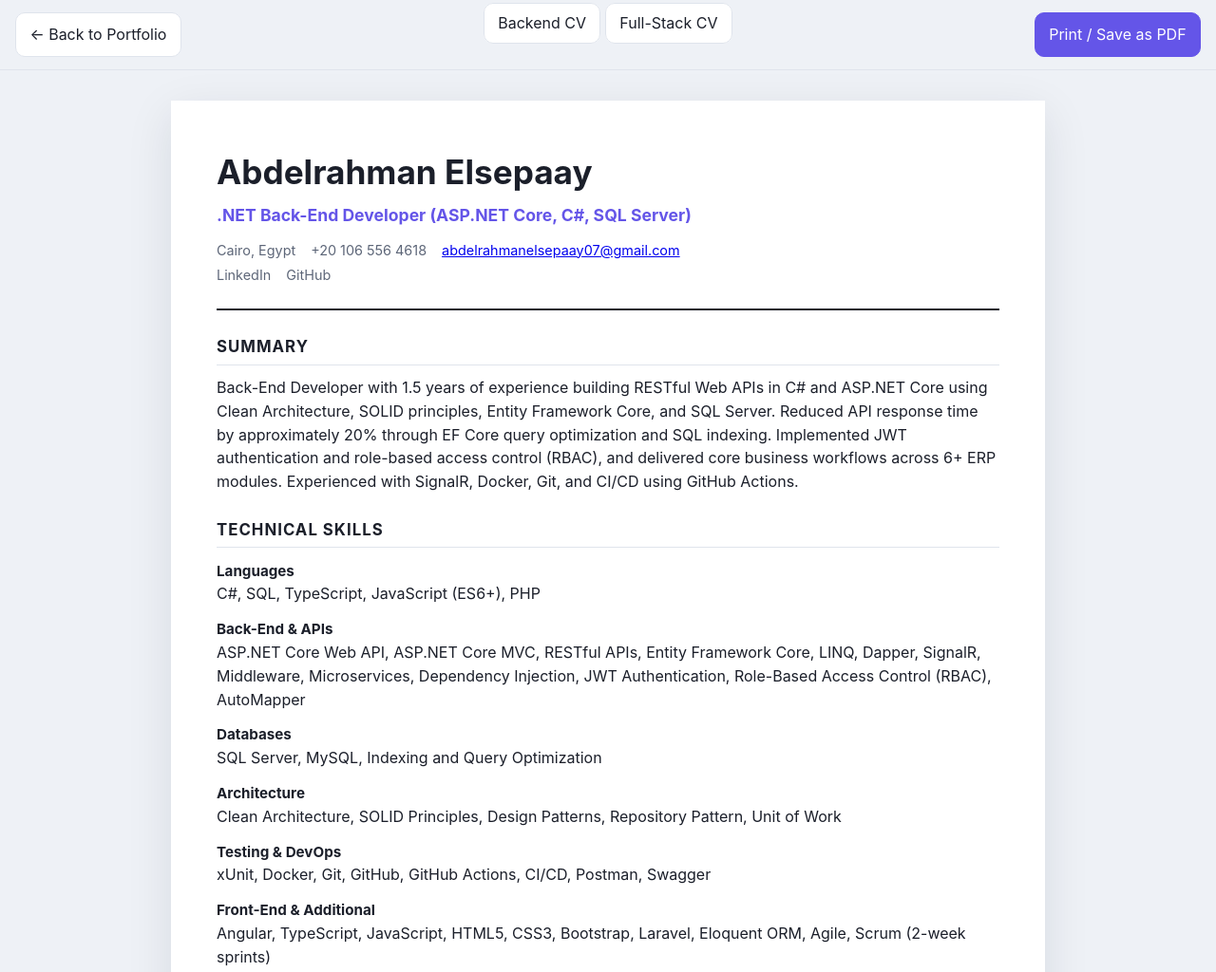
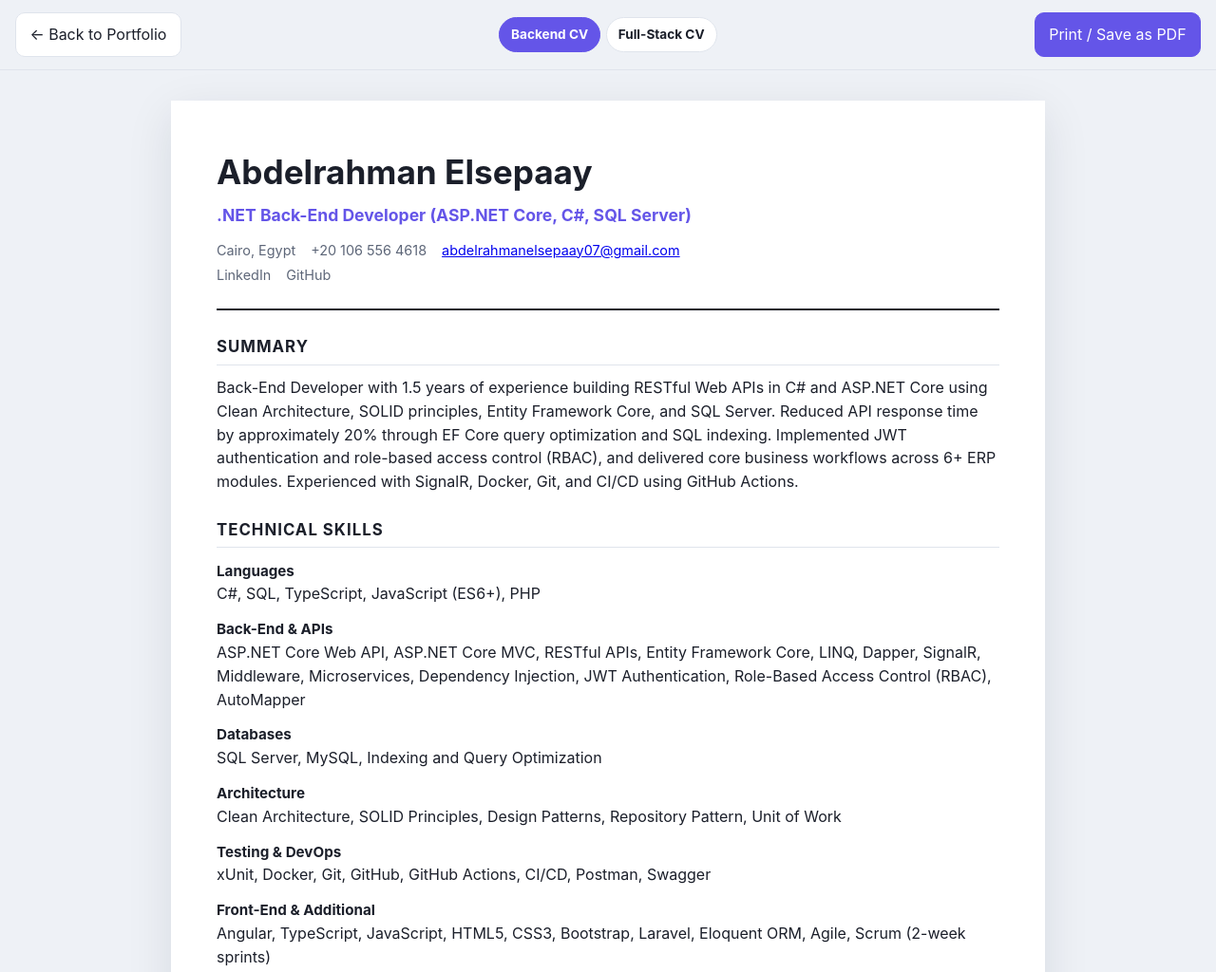
Before and after one commit to abdulRahman-muhamed07/Portfolio-main, a website: page public/cv.html in a window 1280 px wide. Shown: the top 1024 px of the page at 95% size. Drawn offline with Linux system fonts and the light colour scheme.

Commit message:
Style CV version switcher and printable navigation

```diff
--- a/public/cv.css
+++ b/public/cv.css
@@ -139,3 +139,50 @@ strong { font-weight: 700; }
   }
   @page { size: A4; margin: 14mm; }
 }
+
+
+/* CV version navigation */
+.cv-toolbar {
+  display: flex;
+  align-items: center;
+  justify-content: space-between;
+  flex-wrap: wrap;
+  gap: .65rem 1rem;
+}
+.cv-switcher {
+  display: inline-flex;
+  align-items: center;
+  gap: .35rem;
+  flex-wrap: wrap;
+}
+.cv-switcher a {
+  display: inline-flex;
+  align-items: center;
+  padding: .45rem .75rem;
+  border: 1px solid var(--line);
+  border-radius: 999px;
+  color: var(--ink);
+  text-decoration: none;
+  font-size: .85rem;
+  font-weight: 700;
+}
+.cv-switcher a.active,
+.cv-switcher a[aria-current="page"] {
+  background: var(--accent);
+  border-color: var(--accent);
+  color: #fff;
+}
+.cv-toolbar a:focus-visible,
+.cv-toolbar button:focus-visible {
+  outline: 3px solid var(--accent);
+  outline-offset: 3px;
+}
+@media (max-width: 700px) {
+  .cv-toolbar {
+    align-items: stretch;
+    flex-direction: column;
+  }
+  .cv-switcher {
+    width: 100%;
+  }
+}
```
